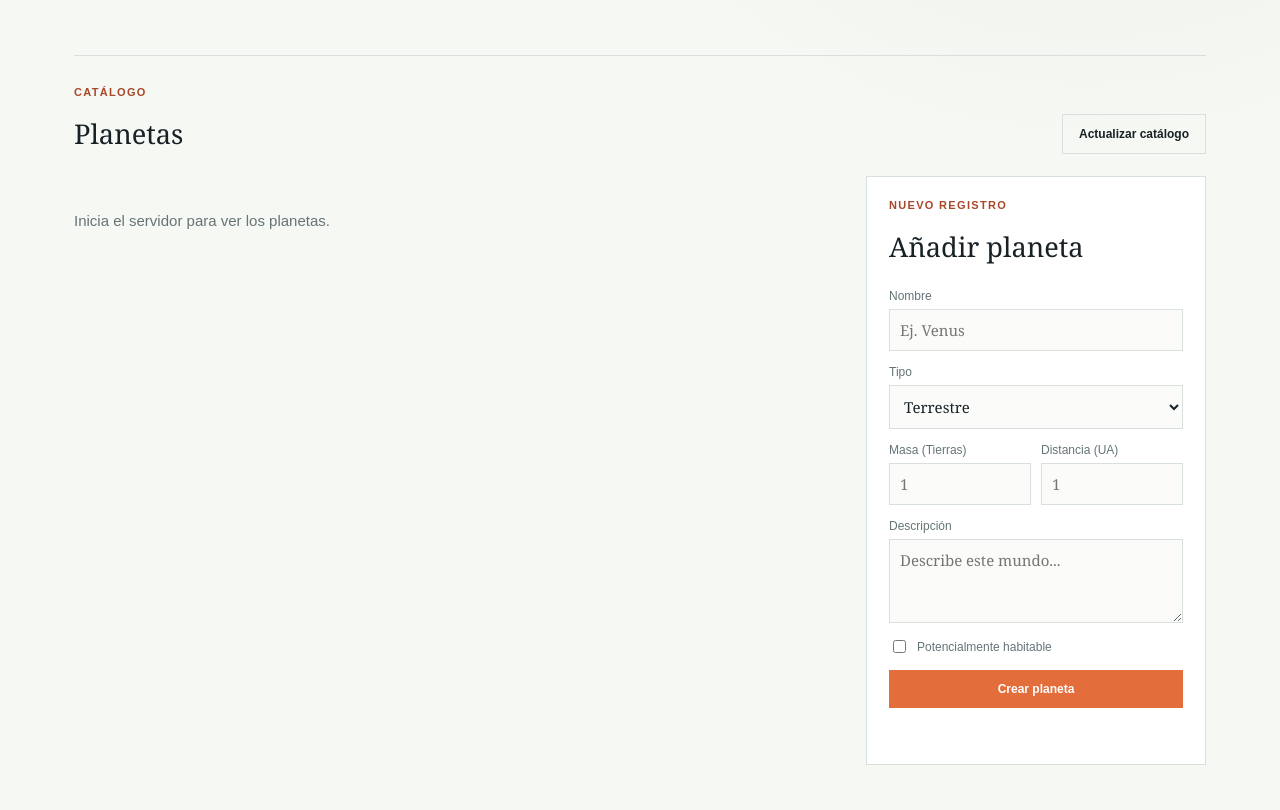
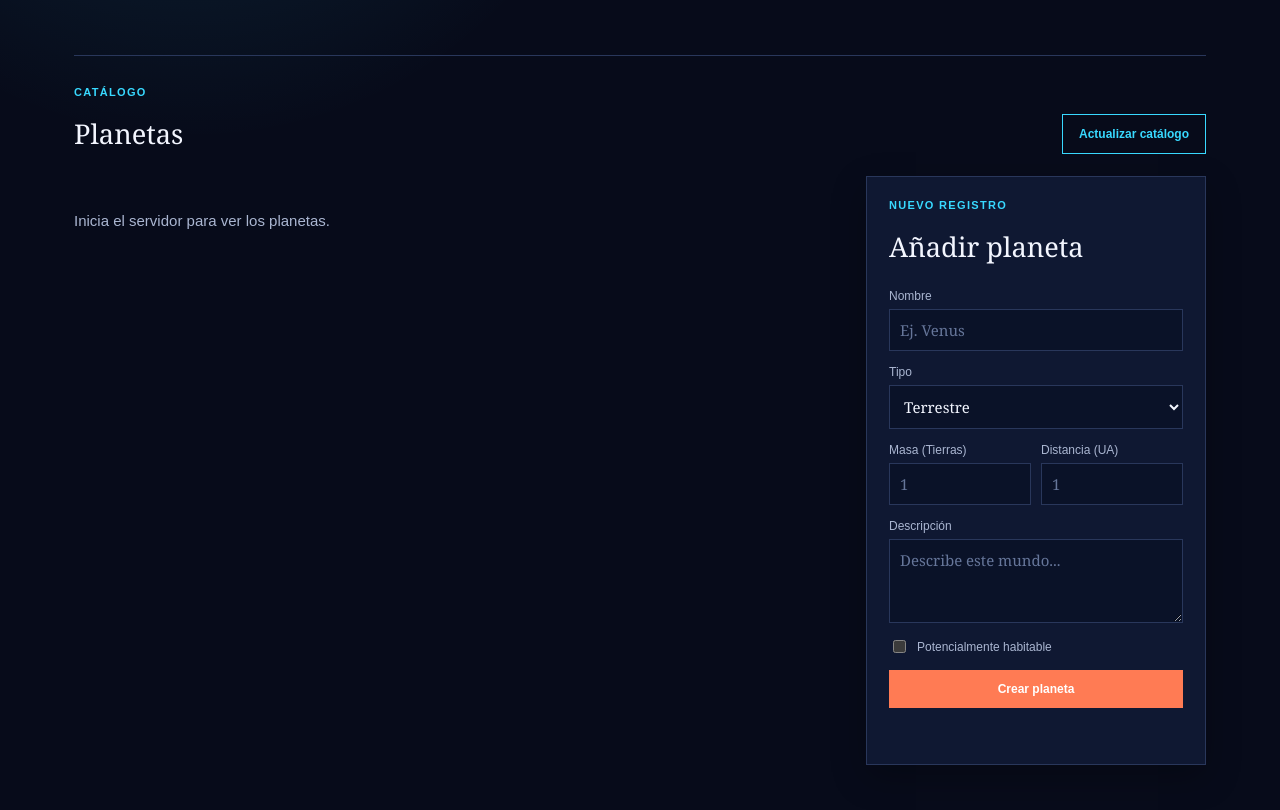
Before and after one commit to AshenThread/API-de-Planetas-tematica, a website: page public/index.html in a window 1280 px wide. Shown: the part 423-1233 px from the top of the page. Drawn offline with Linux system fonts and the light colour scheme; no server answers.

Commit message:
style: aplica tema espacial al frontend

```diff
--- a/public/styles.css
+++ b/public/styles.css
@@ -1,47 +1,98 @@
 :root {
-  color-scheme: light;
-  --ink: #172126;
-  --muted: #657477;
-  --line: #d8e0dd;
-  --paper: #f6f8f3;
-  --panel: #ffffff;
-  --accent: #e46d3c;
-  --accent-dark: #a8472a;
-  --night: #173238;
+  color-scheme: dark;
+  --ink: #f3f6ff;
+  --muted: #aab6d1;
+  --line: #29375b;
+  --paper: #070b1a;
+  --panel: #101a35;
+  --accent: #38d9ff;
+  --accent-dark: #ff7b54;
+  --night: #d9e7ff;
 }
 
 * { box-sizing: border-box; }
-body { margin: 0; background: radial-gradient(circle at 85% 0%, #e6efe5 0, transparent 34%), var(--paper); color: var(--ink); font: 16px/1.5 Georgia, serif; }
+body {
+  margin: 0;
+  background:
+    radial-gradient(circle at 15% 10%, rgba(56, 217, 255, .14), transparent 28%),
+    radial-gradient(circle at 85% 0%, rgba(255, 123, 84, .16), transparent 25%),
+    #070b1a;
+  color: var(--ink);
+  font: 16px/1.5 Georgia, serif;
+}
+
+.planet-card,
+.form-panel {
+  background: rgba(16, 26, 53, .9);
+  border: 1px solid var(--line);
+  padding: 22px;
+  box-shadow: 0 12px 32px rgba(0, 0, 0, .25);
+}
+
+.tag {
+  background: #1b2a50;
+  color: #d9e7ff;
+  padding: 5px 8px;
+}
+
+.button.primary {
+  background: var(--accent-dark);
+  color: white;
+  width: 100%;
+}
+
+.button.secondary {
+  background: transparent;
+  border: 1px solid var(--accent);
+  color: var(--accent);
+}
+
+input,
+select,
+textarea {
+  border: 1px solid var(--line);
+  background: #0a1228;
+  color: var(--ink);
+  font: 15px Georgia, serif;
+  padding: 10px;
+  width: 100%;
+}
+
 .shell { max-width: 1180px; margin: 0 auto; padding: 42px 24px 64px; }
 .hero { display: flex; justify-content: space-between; gap: 28px; align-items: flex-start; padding: 44px 0 58px; border-bottom: 1px solid var(--line); }
-.eyebrow, .section-label { color: var(--accent-dark); font: 700 11px/1.2 Arial, sans-serif; letter-spacing: .12em; margin: 0 0 14px; }
+.eyebrow, .section-label { color: var(--accent); font: 700 11px/1.2 Arial, sans-serif; letter-spacing: .12em; margin: 0 0 14px; }
 h1, h2, p { margin-top: 0; }
 h1 { max-width: 720px; margin-bottom: 14px; font-size: clamp(2.5rem, 7vw, 5.5rem); font-weight: 400; line-height: .95; letter-spacing: -.03em; }
 h2 { margin-bottom: 0; font-size: 1.7rem; font-weight: 400; }
 .intro { color: var(--muted); font: 17px/1.5 Arial, sans-serif; }
-.status { border: 1px solid #b9d1bd; background: #e9f4e9; color: #35613e; padding: 9px 13px; font: 700 12px Arial, sans-serif; white-space: nowrap; }
+.status { border: 1px solid #2f806f; background: #102f38; color: #7cf0d0; padding: 9px 13px; font: 700 12px Arial, sans-serif; white-space: nowrap; }
 .toolbar { display: flex; align-items: end; justify-content: space-between; gap: 20px; padding: 30px 0 22px; }
 .content-grid { display: grid; grid-template-columns: minmax(0, 1fr) 340px; gap: 28px; align-items: start; }
 .planet-grid { display: grid; grid-template-columns: repeat(2, minmax(0, 1fr)); gap: 14px; }
-.planet-card, .form-panel { background: var(--panel); border: 1px solid var(--line); padding: 22px; }
 .planet-card { min-height: 225px; display: flex; flex-direction: column; justify-content: space-between; }
 .planet-top { display: flex; justify-content: space-between; gap: 14px; align-items: start; }
 .planet-card h3 { margin: 0 0 5px; font-size: 1.55rem; font-weight: 400; }
 .planet-card p { color: var(--muted); margin: 12px 0 20px; font: 14px/1.5 Arial, sans-serif; }
 .planet-meta { display: flex; gap: 8px; flex-wrap: wrap; color: var(--night); font: 700 12px Arial, sans-serif; }
-.tag { background: #edf1e9; padding: 5px 8px; }
 .button { border: 0; cursor: pointer; font: 700 12px Arial, sans-serif; padding: 12px 16px; }
-.button.primary { background: var(--accent); color: white; width: 100%; }
-.button.primary:hover { background: var(--accent-dark); }
-.button.secondary { background: transparent; border: 1px solid var(--line); color: var(--ink); }
+.button.primary:hover { background: #ff9b7e; }
 .delete-button { background: transparent; border: 0; color: var(--accent-dark); cursor: pointer; font: 700 11px Arial, sans-serif; padding: 3px 0; }
 form { display: grid; gap: 14px; margin-top: 22px; }
 label { display: grid; gap: 6px; color: var(--muted); font: 12px Arial, sans-serif; }
-input, select, textarea { border: 1px solid var(--line); background: #fbfcfa; color: var(--ink); font: 15px Georgia, serif; padding: 10px; width: 100%; }
 textarea { min-height: 84px; resize: vertical; }
+input::placeholder, textarea::placeholder { color: #66769a; }
+input:focus, select:focus, textarea:focus { outline: 2px solid rgba(56, 217, 255, .35); border-color: var(--accent); }
 .two-columns { display: grid; grid-template-columns: 1fr 1fr; gap: 10px; }
 .checkbox { display: flex; grid-template-columns: auto 1fr; align-items: center; gap: 8px; }
-.checkbox input { width: auto; }
+.checkbox input { width: auto; accent-color: var(--accent); }
 .feedback { min-height: 20px; color: var(--accent-dark); font: 12px Arial, sans-serif; margin: 14px 0 0; }
 .empty { color: var(--muted); grid-column: 1 / -1; padding: 36px 0; font: 15px Arial, sans-serif; }
-@media (max-width: 760px) { .shell { padding: 24px 16px 42px; } .hero, .toolbar { display: block; } .status { display: inline-block; margin-top: 18px; } .content-grid, .planet-grid { grid-template-columns: 1fr; } .form-panel { order: -1; } .button.secondary { margin-top: 18px; } }
+
+@media (max-width: 760px) {
+  .shell { padding: 24px 16px 42px; }
+  .hero, .toolbar { display: block; }
+  .status { display: inline-block; margin-top: 18px; }
+  .content-grid, .planet-grid { grid-template-columns: 1fr; }
+  .form-panel { order: -1; }
+  .button.secondary { margin-top: 18px; }
+}
```
